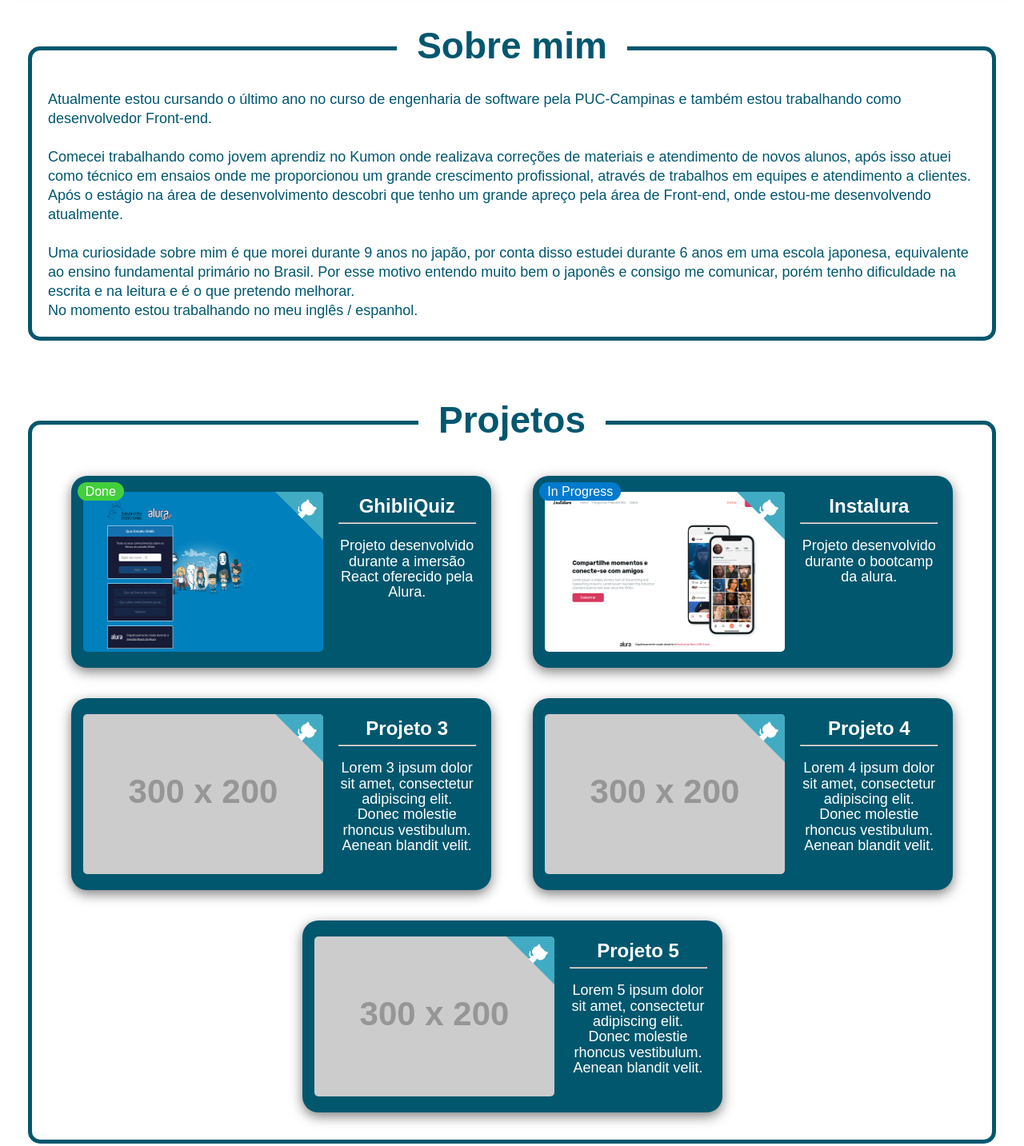
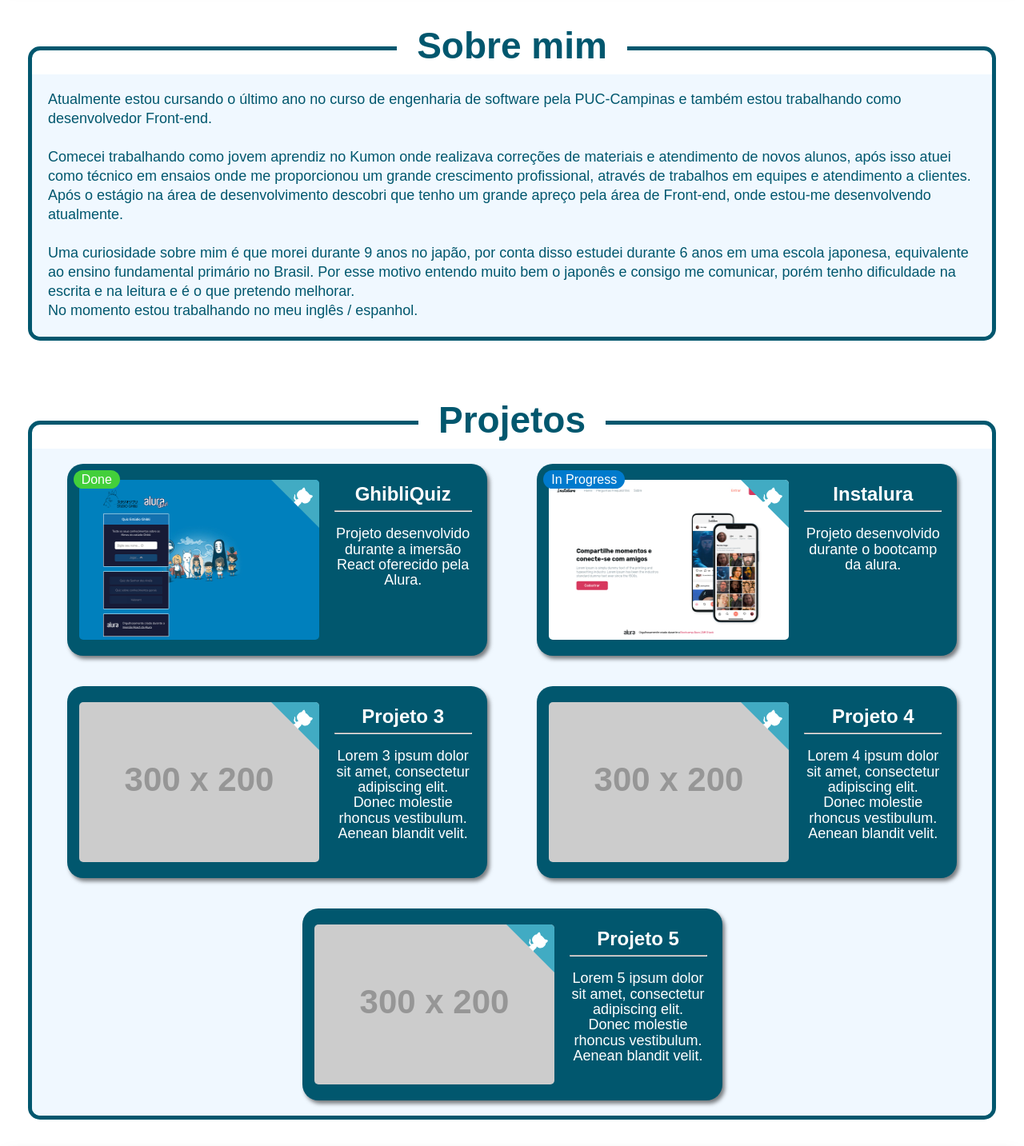
Before and after one commit to YgorYamanaca/Ygor_Yamanaca_JAMStackAlura, a Next.js app: page / in a window 1280 px wide. Shown: the part 437-1870 px from the top of the page at 80% size. Built offline with nearby package versions, Linux system fonts and the light colour scheme; a web font is replaced by a local one.

Commit message:
Atualização Visual

```diff
--- a/src/components/commons/ProjectBox/styles.ts
+++ b/src/components/commons/ProjectBox/styles.ts
@@ -6,7 +6,7 @@ const Container = styled.div`
   display:flex;
   position:relative;
   padding: 20px 15px;
-  box-shadow: 0 5px 15px 0px rgba(0,0,0,0.5);
+  box-shadow: 3px 4px 5px rgba(0,0,0,0.5);
   margin: 19px;
   user-select: none;
   ${breakpointsMedia({
@@ -27,8 +27,8 @@ const Container = styled.div`
   border-radius: 20px;
   z-index: 15;
   :hover {
-    transform: translate(-5px, -5px);
-    box-shadow: 10px 13px 20px 0px rgba(0,0,0,0.5);
+    transform: translate(-2px, -5px);
+    box-shadow: 7px 10px 5px rgba(0,0,0,0.5);
   }
   transition: box-shadow, transform,  0.25s ease-in-out;
   &:hover{
--- a/src/components/commons/ProjectsWrapper/styles.ts
+++ b/src/components/commons/ProjectsWrapper/styles.ts
@@ -8,11 +8,9 @@ const Container = styled.div`
   justify-content:center;
   align-items:center;
   position:relative;
-  padding: 15px;
   background-color: ${({ theme }) => theme.colors.background.main.color};
   border: 5px solid ${({ theme }) => theme.colors.primary.main.color};
   border-radius: 15px;
-
   ${breakpointsMedia({
     mobile: css`
       margin: 25px 5px;
@@ -57,6 +55,8 @@ const ProjectsBox = styled.div`
       margin-top: 30px;
     `,
   })}
+  border-radius: 0 0 10px 10px;
+  background-color: ${({ theme }) => theme.colors.tertiary.main.color};
 `;
 
 const ProjectsWrapperStyle = {
--- a/src/components/commons/TextBox/styles.ts
+++ b/src/components/commons/TextBox/styles.ts
@@ -52,6 +52,8 @@ const ContentBox = styled.div`
       margin-top: 30px;
     `,
   })}
+  border-radius: 0 0 10px 10px;
+  background-color: ${({ theme }) => theme.colors.tertiary.main.color};
 `;
 
 const ProjectBoxStyle = {
--- a/src/theme/ThemeManager/modes/ligthMode.ts
+++ b/src/theme/ThemeManager/modes/ligthMode.ts
@@ -19,7 +19,7 @@ const ligthTheme = {
   },
   tertiary: {
     main: {
-      color: '#a6dce6',
+      color: '#F0F8FF',
       contrastText: '#fff',
     },
   },
```
